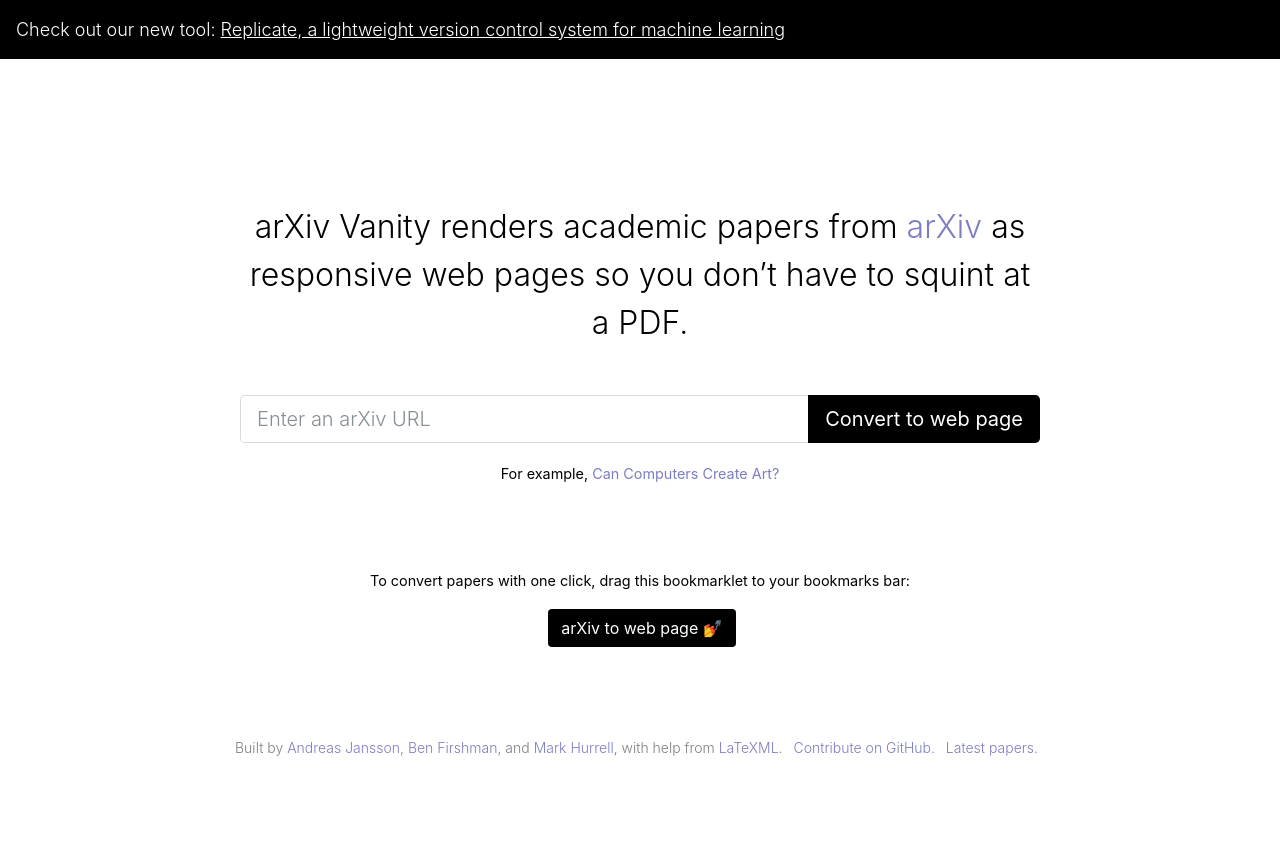
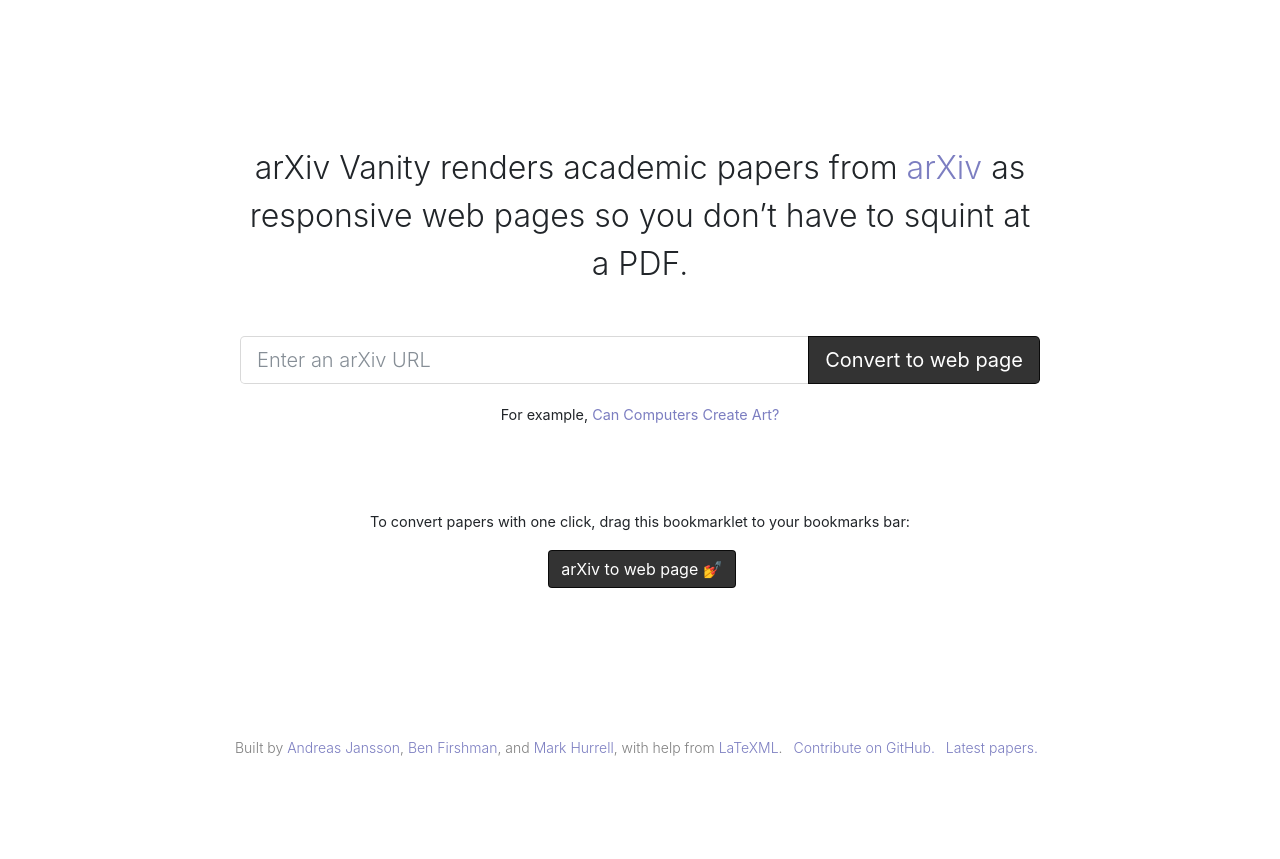
Before and after one commit to arxiv-vanity/arxiv-vanity, a Django app: page / in a window 1280 px wide. After the commit the page ends 756 px from the top, so only its background shows below. Run offline with Django 3.2, Linux system fonts and the light colour scheme; parts of the project's set-up code (start-up, migrations or seed data) failed here and were passed over; some libraries are stand-ins or nearby versions.

Commit message:
Revert "Add Replicate promo"
This reverts commit 68b43efad66c4fa208ce7df2ba63e190d0d9eafd.

```diff
--- a/arxiv_vanity/static/css/main.css
+++ b/arxiv_vanity/static/css/main.css
@@ -3,7 +3,6 @@
 html,
 body {
   height: 100%;
-  color: black;
 }
 
 .arxiv-vanity-wrapper {
@@ -43,7 +42,7 @@
 
 .arxiv-vanity-wrapper .btn-primary,
 .arxiv-vanity-wrapper .btn-primary:hover {
-  background-color: black;
+  background-color: rgba(0, 0, 0, 0.8);
   border-color: rgba(0, 0, 0, 0.8);
   color: #fff;
 }
@@ -196,18 +195,6 @@
   }
 }
 
-.arxiv-vanity-wrapper .promo {
-  background: black;
-  color: white;
-  padding: 1rem;
-}
-.arxiv-vanity-wrapper .promo a,
-.arxiv-vanity-wrapper .promo a:hover  {
-  color: white;
-  text-decoration: underline;
-  text-underline-offset: 1px;
-}
-
 .page-home-inner {
   margin: 2em;
   margin-top: 6em;
--- a/arxiv_vanity/templates/includes/promo.html
+++ /dev/null
@@ -1,8 +0,0 @@
-<div class="arxiv-vanity-wrapper">
-  <div class="promo">
-    Check out our new tool:
-    <a href="https://replicate.ai" target="_blank"
-      >Replicate, a lightweight version control system for machine learning</a
-    >
-  </div>
-</div>
--- a/arxiv_vanity/templates/papers/home.html
+++ b/arxiv_vanity/templates/papers/home.html
@@ -11,7 +11,6 @@
 {% endblock %}
 
 {% block content %}
-  {% include "includes/promo.html" %}
   <div class="arxiv-vanity-wrapper">
     <div class="page-home">
       <div class="page-home-inner text-center">
--- a/arxiv_vanity/templates/papers/paper_detail.html
+++ b/arxiv_vanity/templates/papers/paper_detail.html
@@ -31,7 +31,6 @@
   <link rel="stylesheet" href="{% static "css/feedback.css" %}" media="screen" title="no title" charset="utf-8">
 {% endblock %}
 {% block before_content %}
-  {% include "includes/promo.html" %}
   {% include "includes/wtf_is_this.html" %}
 
 
```
